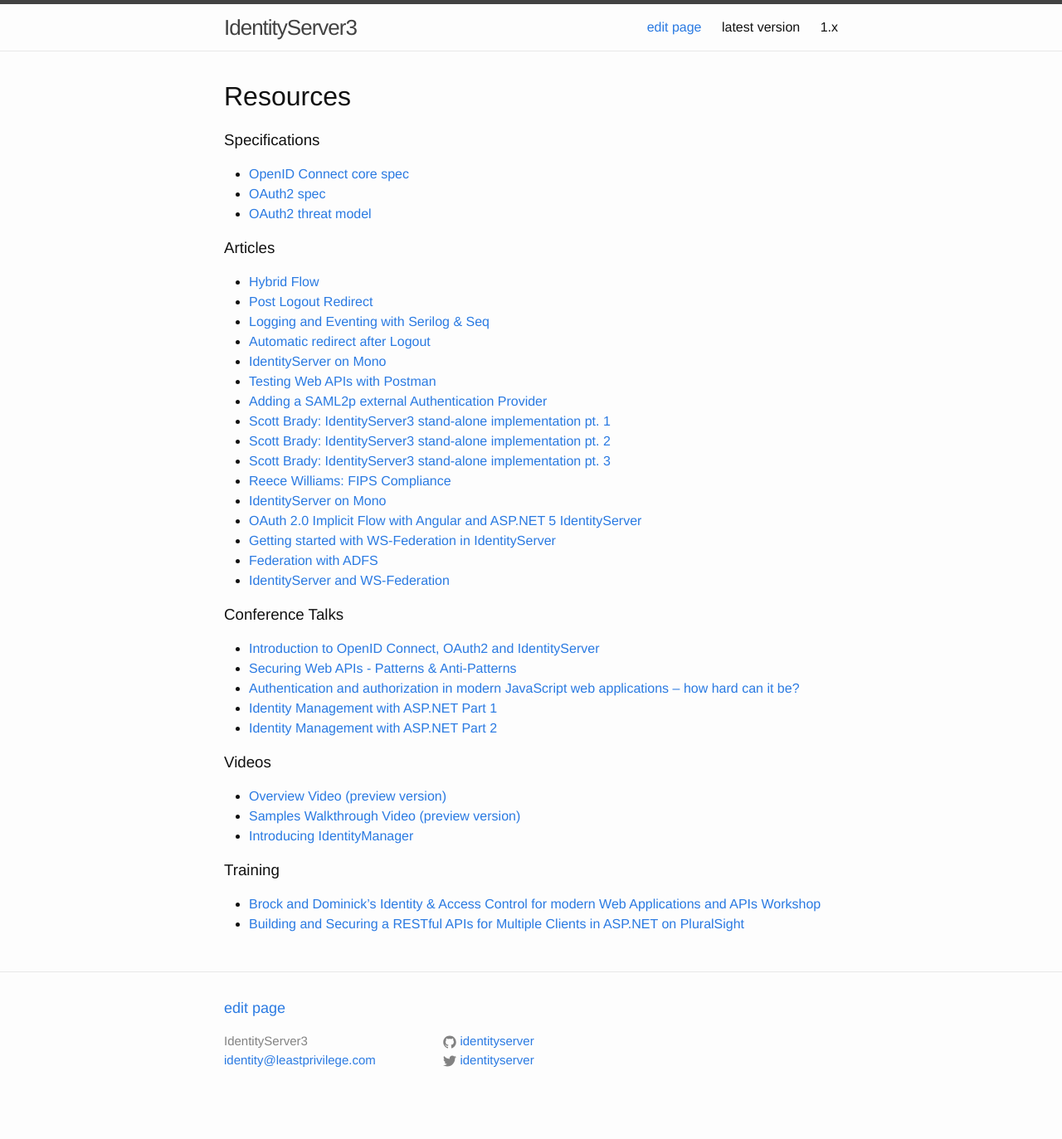
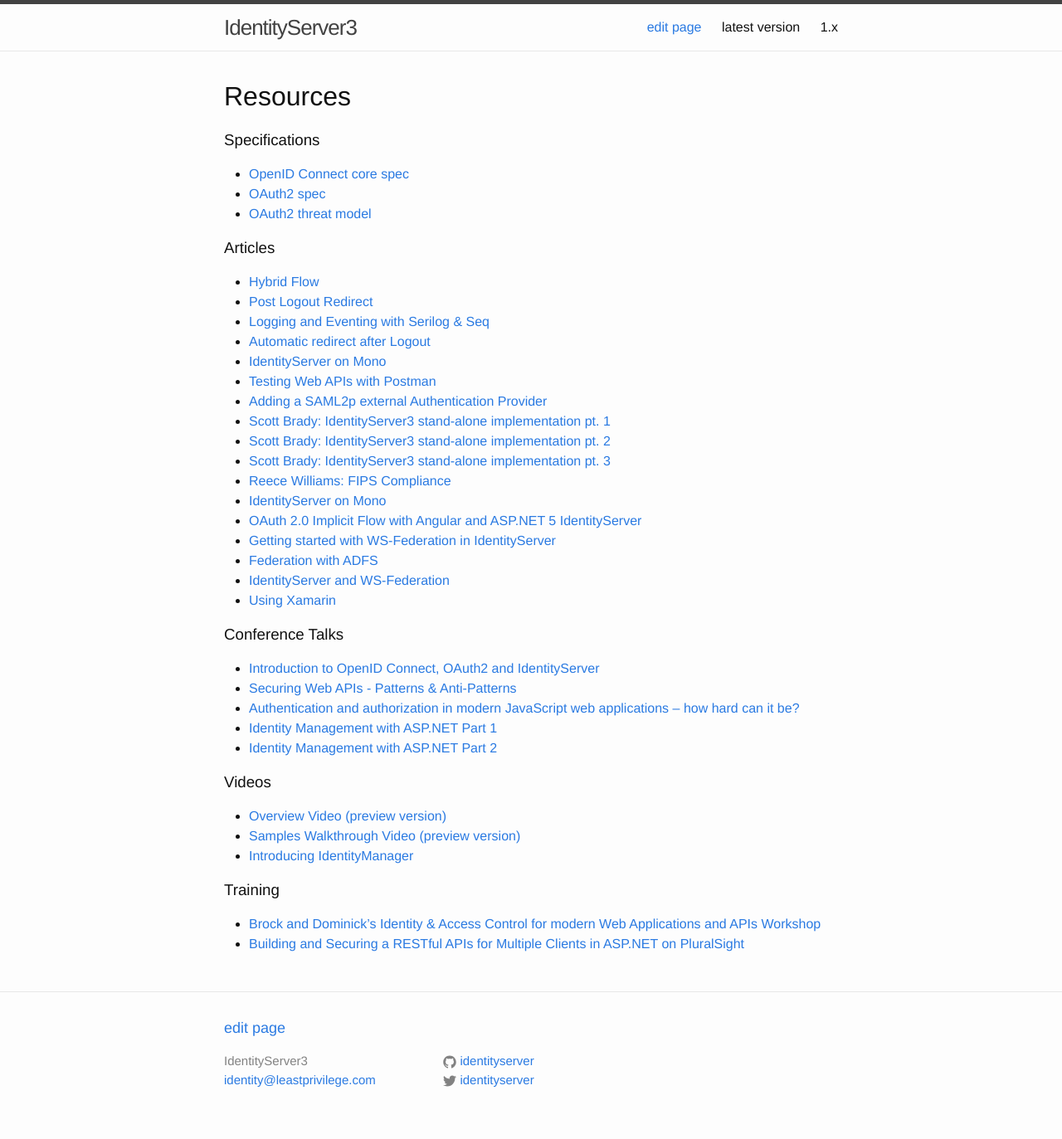
Before and after one commit to IdentityServer/Documentation, a Jekyll site: the page built from docsv2/resources/home.md, in a window 1280 px wide. Shown: the whole page at 83% size. Built offline with Jekyll 4.4.1, drawn with Linux system fonts in a browser that asks for light colours; before the commit the page ends 1349 px from its top, so only the background shows below that.

Commit message:
Update home.md

```diff
--- a/docsv2/resources/home.md
+++ b/docsv2/resources/home.md
@@ -26,6 +26,7 @@
 * [Getting started with WS-Federation in IdentityServer](http://nzpcmad.blogspot.co.nz/2015/11/identityserver-identity-server-3-as-ws.html)
 * [Federation with ADFS](http://nzpcmad.blogspot.co.nz/2015/11/identityserver-federation-with-adfs.html)
 * [IdentityServer and WS-Federation](https://www.scottbrady91.com/Identity-Server/Identity-Server-3-using-WS-Federation)
+* [Using Xamarin](https://www.kevindockx.com/working-with-oauth2-and-openid-connect-from-a-xamarin-forms-application-using-identityserver3/)
 
 ### Conference Talks
 * [Introduction to OpenID Connect, OAuth2 and IdentityServer](https://vimeo.com/113604459)
```
